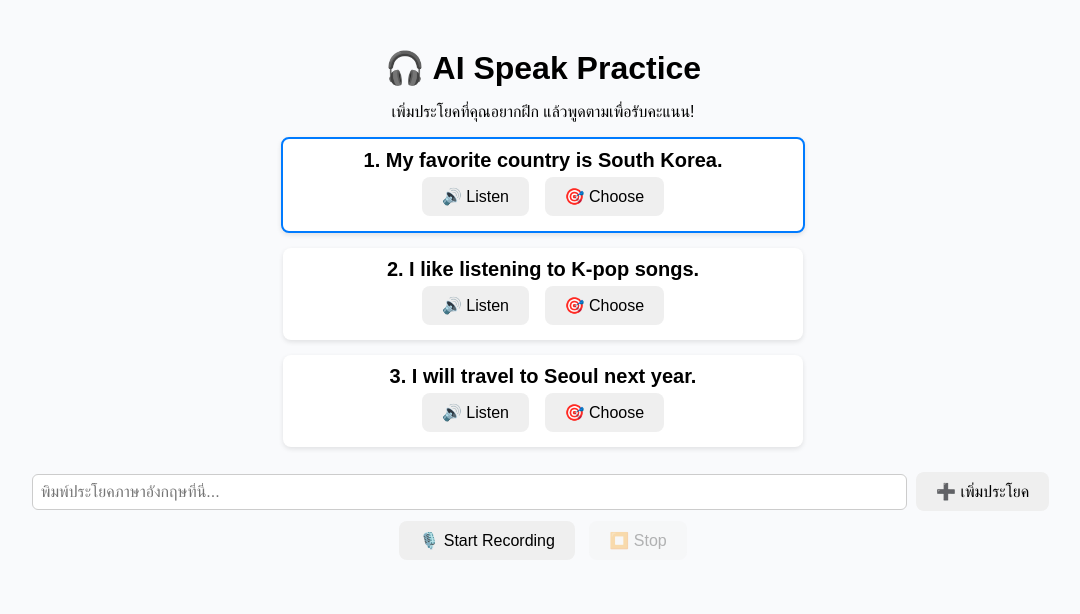
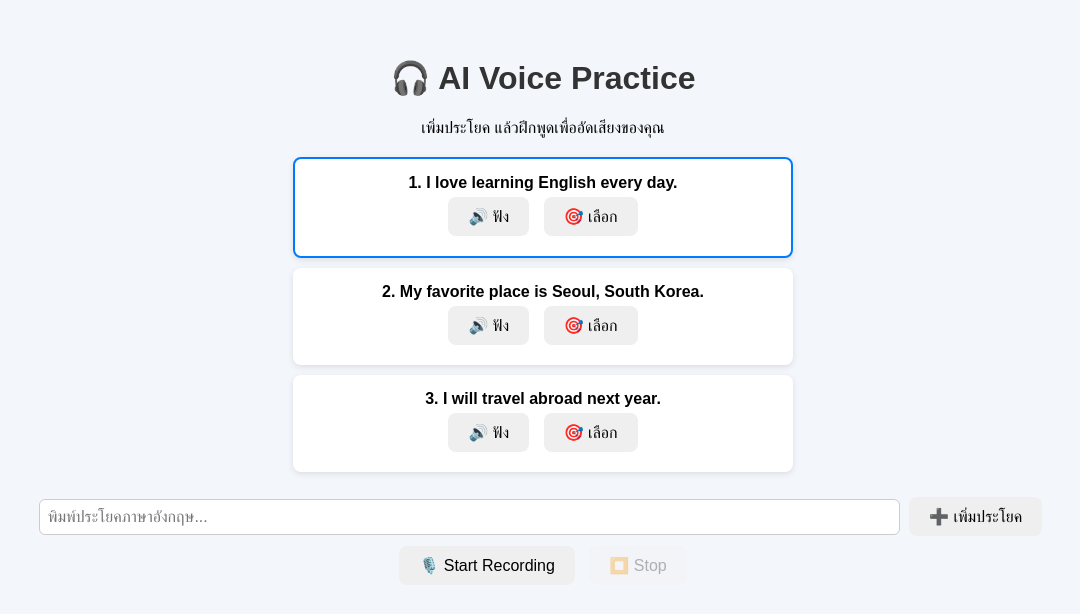
Before and after one commit to Fantastic991/AI-VOICE, a website: page index.html in a window 1280 px wide. Shown: the whole page, without its empty margins (97-1177 px from the left). Drawn offline with Linux system fonts and the light colour scheme.

Commit message:
Update index.html

```diff
--- a/index.html
+++ b/index.html
@@ -1,70 +1,88 @@
 <!DOCTYPE html>
-<html lang="en">
+<html lang="th">
 <head>
-<meta charset="UTF-8" />
+  <meta charset="UTF-8">
   <meta name="viewport" content="width=device-width, initial-scale=1.0">
-<title>🎧 AI Speak Practice</title>
+  <title>🎧 AI Voice Practice</title>
   <style>
-  body { font-family: sans-serif; text-align: center; padding: 20px; background: #f9fafc; }
-  h1 { margin-bottom: 10px; }
-  button { margin: 5px; padding: 10px 20px; font-size: 16px; border-radius: 8px; border: none; cursor: pointer; }
-  #score { font-size: 22px; margin-top: 15px; font-weight: bold; }
-  .sentence { margin: 15px auto; font-size: 20px; background: #fff; border-radius: 8px; padding: 10px; width: 90%; max-width: 500px; box-shadow: 0 2px 5px rgba(0,0,0,0.1); }
-  #addSentence { margin-top: 20px; }
-  input { padding: 8px; width: 70%; border-radius: 6px; border: 1px solid #ccc; font-size: 16px; }
+    body { font-family: sans-serif; background: #f3f6fb; text-align: center; padding: 30px; }
+    h1 { color: #333; }
+    button {
+      padding: 10px 20px; margin: 5px; font-size: 16px;
+      border: none; border-radius: 8px; cursor: pointer;
+    }
+    #sentences { margin: 20px auto; max-width: 500px; }
+    .sentence {
+      background: #fff; padding: 15px; border-radius: 8px;
+      box-shadow: 0 2px 6px rgba(0,0,0,0.1); margin-bottom: 10px;
+    }
+    input {
+      padding: 8px; font-size: 16px; width: 70%;
+      border: 1px solid #ccc; border-radius: 6px;
+    }
+    #score { font-weight: bold; margin-top: 20px; }
   </style>
 </head>
 <body>
-<h1>🎧 AI Speak Practice</h1>
-<p>เพิ่มประโยคที่คุณอยากฝึก แล้วพูดตามเพื่อรับคะแนน!</p>
+
+  <h1>🎧 AI Voice Practice</h1>
+  <p>เพิ่มประโยค แล้วฝึกพูดเพื่ออัดเสียงของคุณ</p>
 
   <div id="sentences"></div>
 
   <div id="addSentence">
-  <input id="newSentence" placeholder="พิมพ์ประโยคภาษาอังกฤษที่นี่..." />
+    <input id="newSentence" placeholder="พิมพ์ประโยคภาษาอังกฤษ..." />
     <button id="addBtn">➕ เพิ่มประโยค</button>
   </div>
 
+  <div>
     <button id="startBtn">🎙️ Start Recording</button>
     <button id="stopBtn" disabled>⏹️ Stop</button>
+  </div>
 
   <div id="score"></div>
 
   <script>
+    // ✨ ตัวอย่างประโยคเริ่มต้น
     let sentences = [
-  "My favorite country is South Korea.",
-  "I like listening to K-pop songs.",
-  "I will travel to Seoul next year."
+      "I love learning English every day.",
+      "My favorite place is Seoul, South Korea.",
+      "I will travel abroad next year."
     ];
     let currentSentenceIndex = 0;
+    let mediaRecorder;
+    let audioChunks = [];
 
-const container = document.getElementById('sentences');
+    const container = document.getElementById("sentences");
     const startBtn = document.getElementById("startBtn");
     const stopBtn = document.getElementById("stopBtn");
     const scoreDiv = document.getElementById("score");
 
+    // แสดงประโยคทั้งหมด
     function renderSentences() {
       container.innerHTML = "";
       sentences.forEach((txt, i) => {
-    const div = document.createElement('div');
-    div.className = 'sentence';
+        const div = document.createElement("div");
+        div.className = "sentence";
         div.innerHTML = `
           <b>${i + 1}. ${txt}</b><br>
-      <button onclick="playTTS('${txt.replace(/'/g, "\\'")}')">🔊 Listen</button>
-      <button onclick="selectSentence(${i})">🎯 Choose</button>
+          <button onclick="playTTS('${txt.replace(/'/g, "\\'")}')">🔊 ฟัง</button>
+          <button onclick="selectSentence(${i})">🎯 เลือก</button>
         `;
         if (i === currentSentenceIndex) div.style.border = "2px solid #007bff";
         container.appendChild(div);
       });
     }
 
-window.selectSentence = (index) => {
+    // เลือกประโยค
+    window.selectSentence = function(index) {
       currentSentenceIndex = index;
       renderSentences();
-  scoreDiv.textContent = `Selected: "${sentences[index]}"`;
+      scoreDiv.textContent = `เลือกประโยค: "${sentences[index]}"`;
     };
 
-document.getElementById("addBtn").onclick = () => {
+    // เพิ่มประโยคใหม่
+    document.getElementById("addBtn").onclick = function() {
       const newTxt = document.getElementById("newSentence").value.trim();
       if (!newTxt) return alert("กรุณาพิมพ์ประโยคก่อนค่ะ");
       sentences.push(newTxt);
@@ -74,43 +92,37 @@ document.getElementById("addBtn").onclick = () => {
 
     renderSentences();
 
-// 🎙️ ฟังก์ชันอัดเสียง
-let mediaRecorder;
-let audioChunks = [];
-
-startBtn.onclick = async () => {
+    // 🎤 เริ่มอัดเสียง
+    startBtn.onclick = async function() {
       try {
         const stream = await navigator.mediaDevices.getUserMedia({ audio: true });
         mediaRecorder = new MediaRecorder(stream);
         audioChunks = [];
 
         mediaRecorder.ondataavailable = e => audioChunks.push(e.data);
-    mediaRecorder.onstop = async () => {
-      const blob = new Blob(audioChunks, { type: 'audio/webm' });
+        mediaRecorder.onstop = () => {
+          const blob = new Blob(audioChunks, { type: "audio/webm" });
           const url = URL.createObjectURL(blob);
-
-      // แสดงเสียงที่อัด
           const audio = document.createElement("audio");
           audio.controls = true;
           audio.src = url;
-      scoreDiv.appendChild(audio);
 
-      const currentSentence = sentences[currentSentenceIndex];
-      scoreDiv.innerHTML = `⭐ You said: "${currentSentence}" (Demo mode)<br>`;
+          scoreDiv.innerHTML = `🎧 ฟังเสียงของคุณ:<br>`;
           scoreDiv.appendChild(audio);
         };
 
         mediaRecorder.start();
-    scoreDiv.textContent = "Recording...";
+        scoreDiv.textContent = "🎙️ กำลังอัดเสียง...";
         startBtn.disabled = true;
         stopBtn.disabled = false;
       } catch (err) {
-    alert("กรุณาอนุญาตให้ใช้ไมโครโฟนในเบราว์เซอร์");
+        alert("❗ กรุณาอนุญาตให้ใช้ไมโครโฟนในเบราว์เซอร์");
         console.error(err);
       }
     };
 
-stopBtn.onclick = () => {
+    // ⏹️ หยุดอัดเสียง
+    stopBtn.onclick = function() {
       if (mediaRecorder && mediaRecorder.state !== "inactive") {
         mediaRecorder.stop();
         startBtn.disabled = false;
@@ -118,14 +130,13 @@ stopBtn.onclick = () => {
       }
     };
 
-// ✅ ใช้เสียงจากเบราว์เซอร์ (ไม่ต้องใช้ API)
-async function playTTS(text) {
+    // 🔊 ฟังเสียงตัวอย่าง
+    function playTTS(text) {
       const utterance = new SpeechSynthesisUtterance(text);
-  utterance.lang = "en-US"; // 🇺🇸 เปลี่ยนเป็น "ko-KR" ถ้าอยากได้สำเนียงเกาหลี
-  utterance.rate = 1;
-  utterance.pitch = 1;
+      utterance.lang = "en-US"; // 🇺🇸 สำเนียงอังกฤษ (เปลี่ยนเป็น "ko-KR" สำหรับสำเนียงเกาหลี)
       speechSynthesis.speak(utterance);
     }
   </script>
+
 </body>
 </html>
```
Lines whose indentation alone changed are shown as unchanged.
